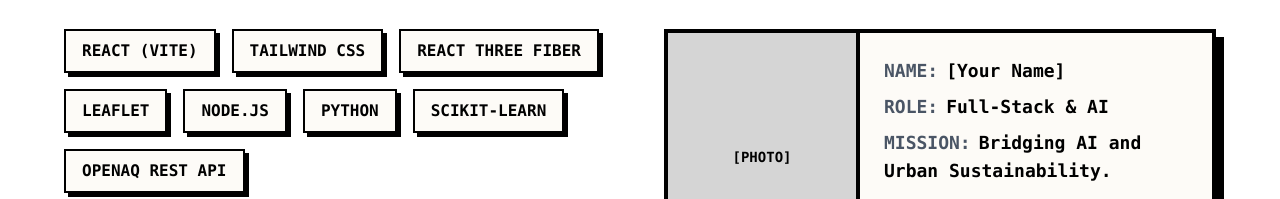
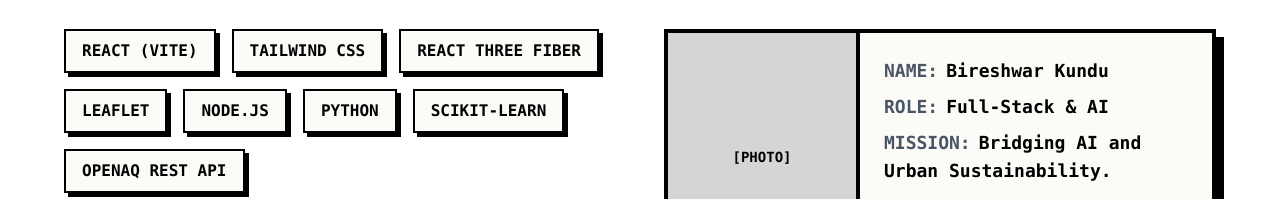
Before and after one commit to bireshwarkundu/ECO.TWIN, a React (Vite) app in the folder frontend/: page /about in a window 1280 px wide. Shown: the part 1323-1522 px from the top of the page. Built offline with nearby package versions, Linux system fonts and the light colour scheme.

Commit message:
Add named in about section

```diff
--- a/frontend/src/pages/AboutManifesto.jsx
+++ b/frontend/src/pages/AboutManifesto.jsx
@@ -79,7 +79,7 @@ const AboutManifesto = () => {
                         </div>
                         <div className="p-6 font-mono flex flex-col justify-between flex-grow">
                             <div>
-                                <p className="font-bold text-lg mb-2 text-black"><span className="text-gray-600 mr-2">NAME:</span>[Your Name]</p>
+                                <p className="font-bold text-lg mb-2 text-black"><span className="text-gray-600 mr-2">NAME:</span>Bireshwar Kundu</p>
                                 <p className="font-bold text-lg mb-2 text-black"><span className="text-gray-600 mr-2">ROLE:</span>Full-Stack & AI</p>
                                 <p className="font-bold text-lg mb-4 text-black"><span className="text-gray-600 mr-2">MISSION:</span>Bridging AI and Urban Sustainability.</p>
                             </div>
```
